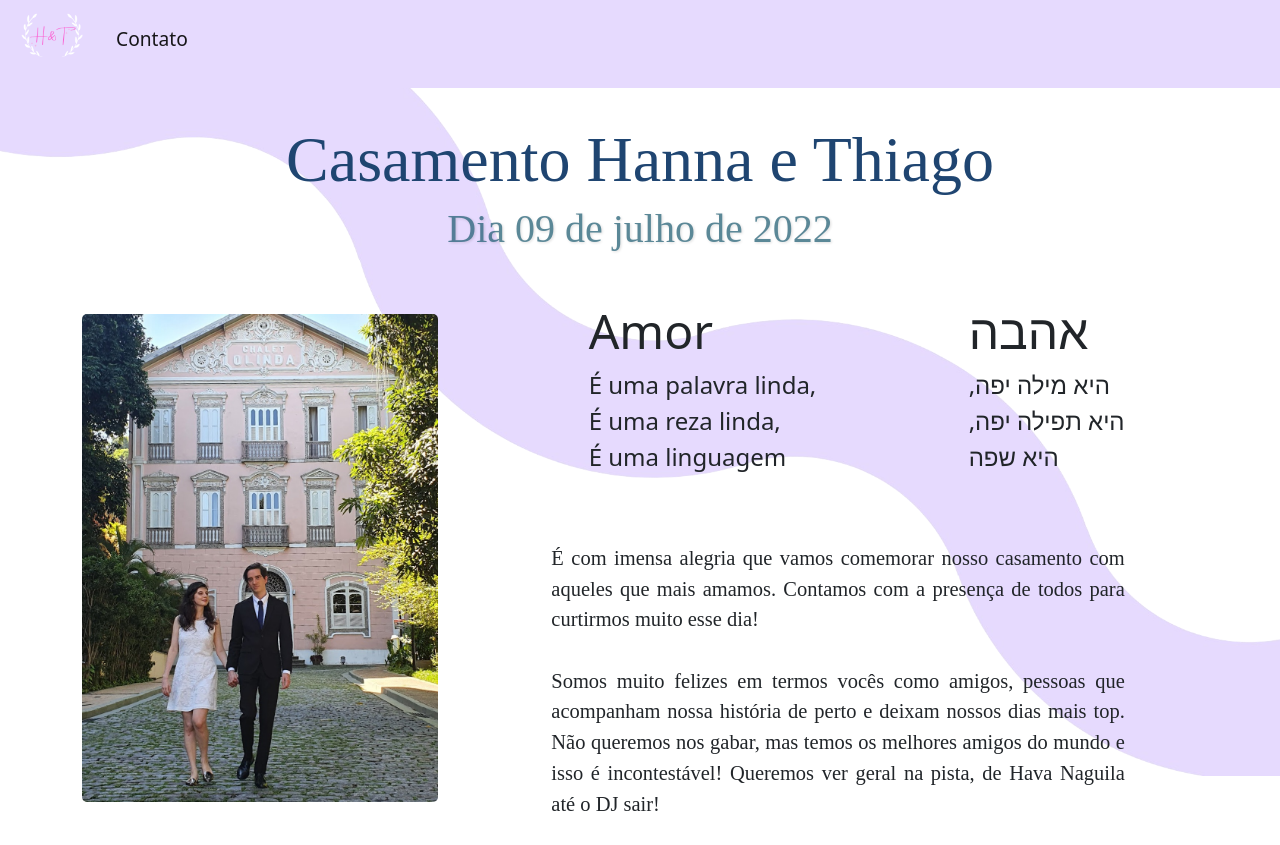
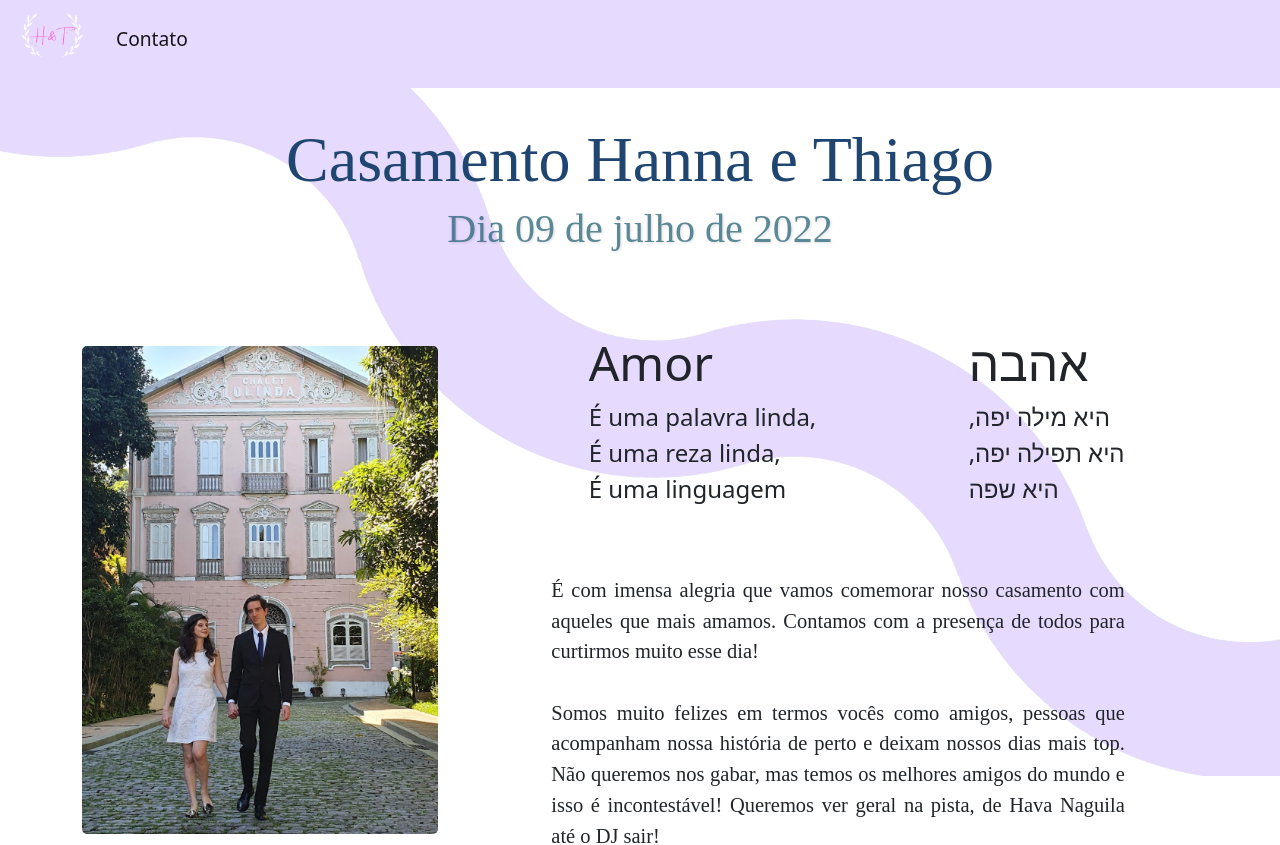
Before and after one commit to ThiagoCal/het, a Next.js app: page / in a window 1280 px wide. Shown: the top 845 px of the page. Built offline with nearby package versions, Linux system fonts and the light colour scheme; a web font is replaced by a local one.

Commit message:
changed first part of the main margin

```diff
--- a/pages/contato.js
+++ b/pages/contato.js
@@ -16,7 +16,7 @@ function Contato(){
 //   }, [])
 
   return (
-    <div>
+    <>
       <Nav></Nav>
       <div className='container'>
         <div className='row'>
@@ -35,7 +35,7 @@ function Contato(){
           </div>
         </div>
       </div>
-    </div>
+    </>
   )
 }
 
--- a/pages/index.js
+++ b/pages/index.js
@@ -13,9 +13,6 @@ import Countdown from '../components/Countdown'
 import desktopImage from '../public/backgroundpurple-rm.png'
 import mobileImage from '../public/mobilebg-rm2.png'
 import { useState, useEffect } from 'react';
-
-
-
 
 export default function Home() {
 
@@ -34,15 +31,14 @@ export default function Home() {
 
   // : mobileImage
   return (
-    <div>
+    <>
       <Head>
         <title>HeT</title>
         <meta name="description" content="Casamento HeT" />
         <link rel="icon" href="/favicon.ico" />
       </Head>
       <Nav/>
-        <body>
-
+      <body>
        <div style={{
           backgroundImage: `url(${imageUrl.src})`,
           width: null, height: null,
@@ -60,9 +56,9 @@ export default function Home() {
         <Rsvp/>
         <br/>
         </div>
-      <Footer/>
-    </body>
-  </div>
+      </body>
+    <Footer/>
+  </>
   )
 }
 
--- a/styles/_banner.scss
+++ b/styles/_banner.scss
@@ -30,7 +30,7 @@
 
 @media (max-width: 360px) {
   .banner{
-    margin-top: 1em;
+    margin-top: 1.5em;
     padding-top: 0.88rem;
     padding-bottom: 0.1rem;
   }
--- a/styles/_main.scss
+++ b/styles/_main.scss
@@ -22,9 +22,9 @@
   margin-top: 2em;
 }
 
-@media (min-width: 820px) {
+@media (max-width: 820px) {
   .margin-main{
-    margin-top: 0px;
+    margin-top: 0.8em;
   }
 }
 
```
